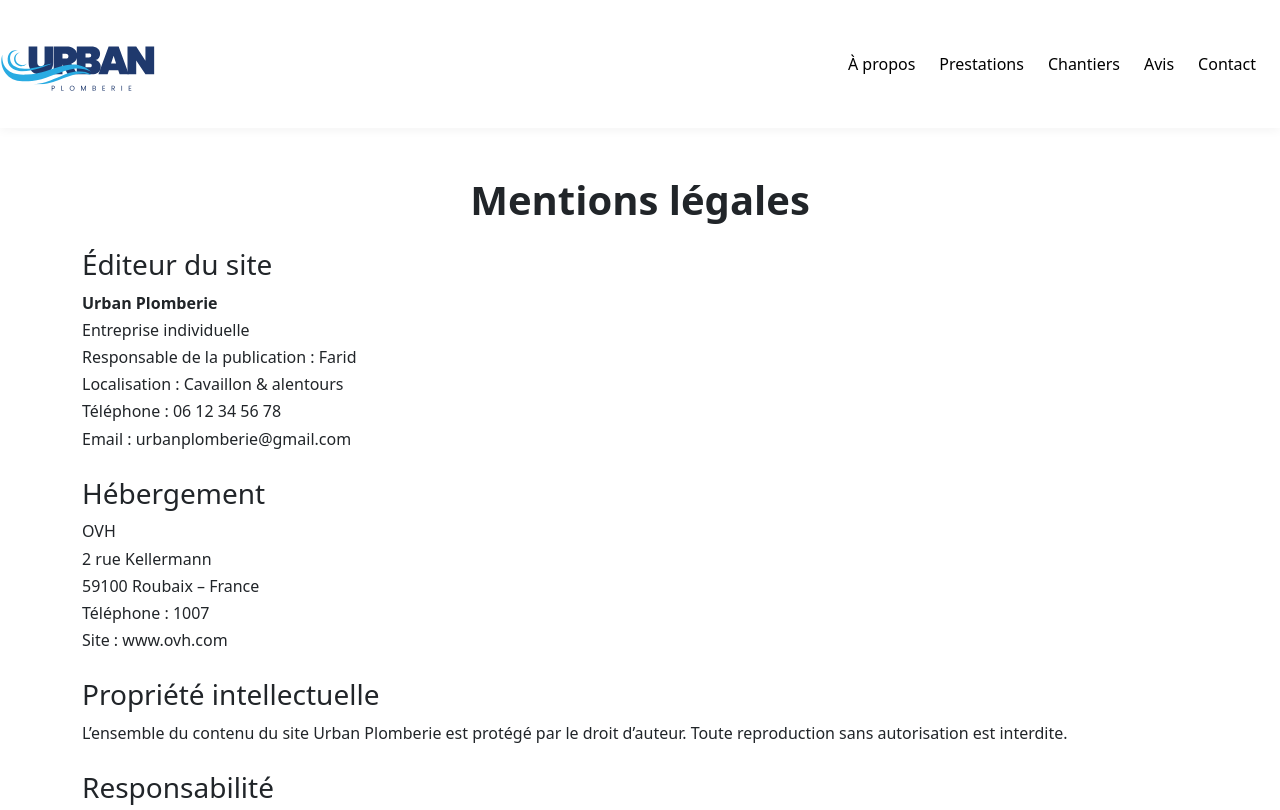
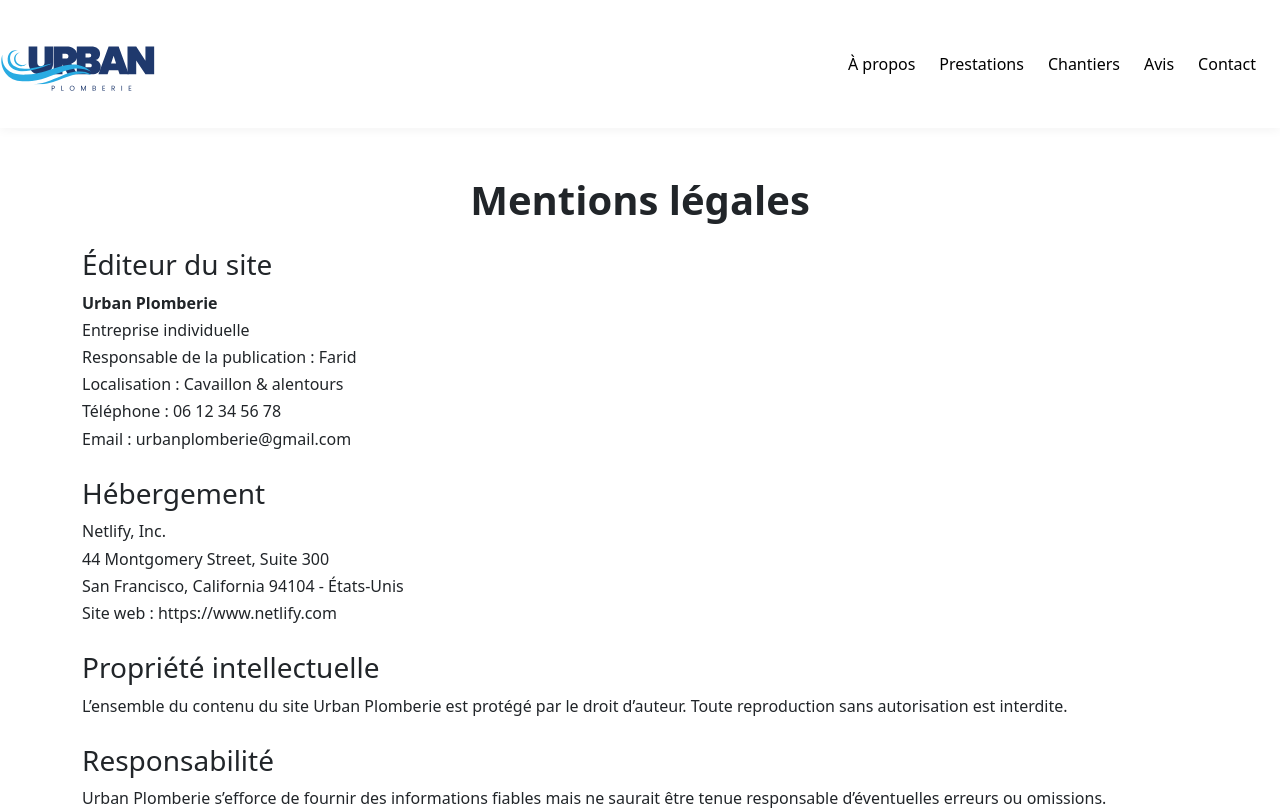
Before and after one commit to yanislft/UrbanPlomberie, a React (Vite) app: page /mentionslegales in a window 1280 px wide. Shown: the top 810 px of the page. Built offline with nearby package versions, Linux system fonts and the light colour scheme.

Commit message:
maj mentions legales info hebergeur

```diff
--- a/src/pages/MentionsLegales.jsx
+++ b/src/pages/MentionsLegales.jsx
@@ -19,11 +19,10 @@ function MentionsLegales() {
         <section className="mb-4">
           <h3>Hébergement</h3>
           <p>
-            OVH<br />
-            2 rue Kellermann<br />
-            59100 Roubaix – France<br />
-            Téléphone : 1007<br />
-            Site : www.ovh.com
+            Netlify, Inc. <br />
+            44 Montgomery Street, Suite 300 <br />
+            San Francisco, California 94104 - États-Unis <br />
+            Site web : https://www.netlify.com
           </p>
         </section>
 
```
